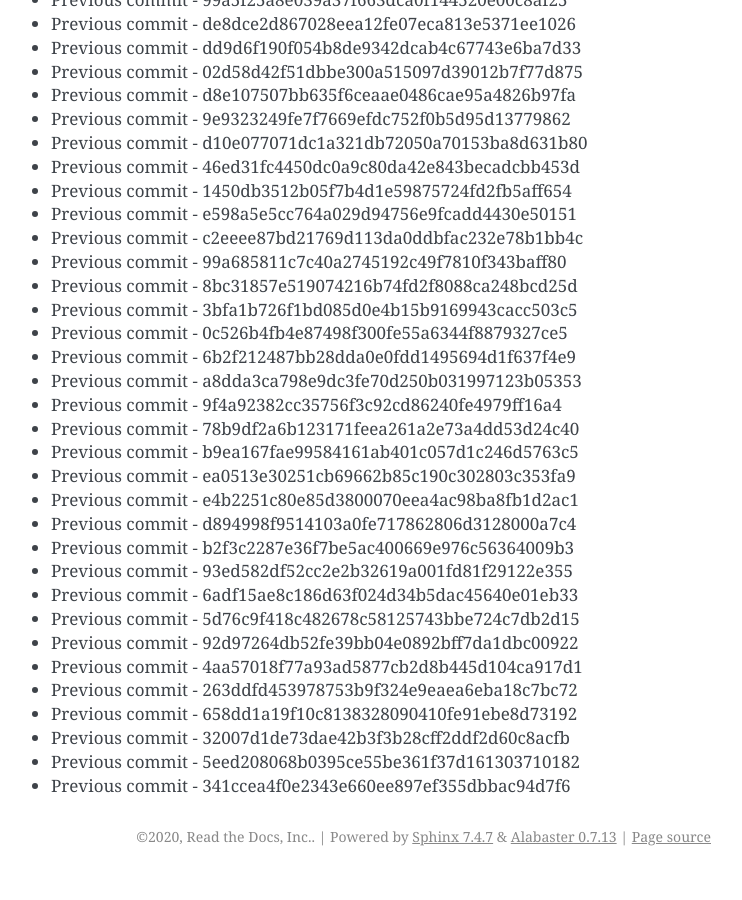
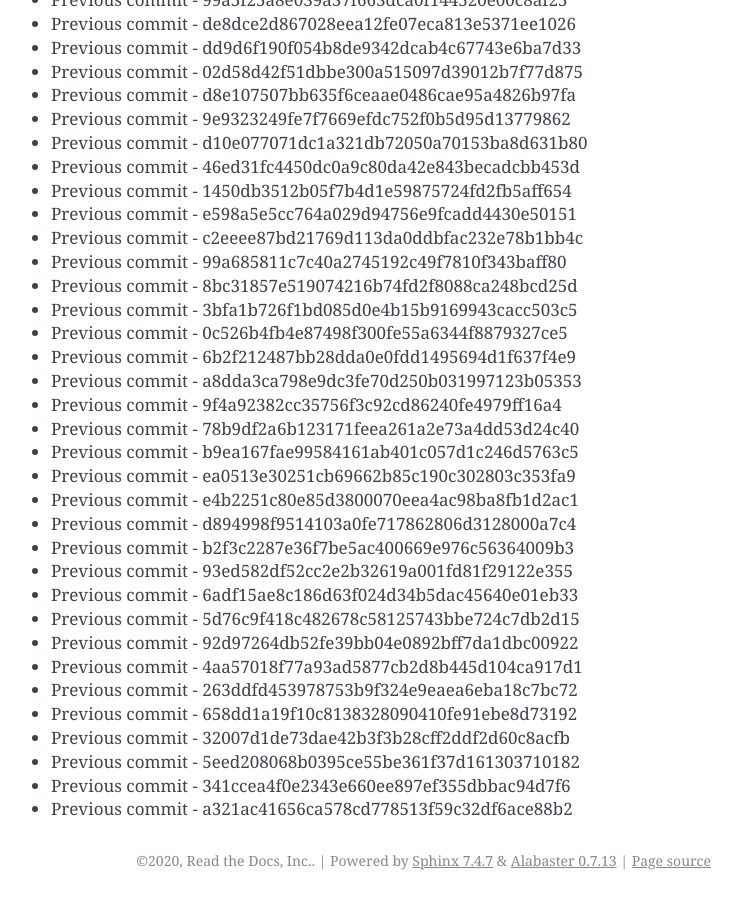
Before and after one commit to readthedocs/rtd-git-stresstest, a Sphinx documentation site: the page built from docs/updates.rst, in a window 1280 px wide and 900 px high, scrolled down 22834 px. Shown: the whole window, without its empty margins (399-1141 px from the left). Built offline with Sphinx 7.4.7, drawn with Linux system fonts in a browser that asks for light colours; before the commit the page ends 23710 px from its top, so only the background shows below that.

Commit message:
Generating commit from previous: a321ac41656ca578cd778513f59c32df6ace88b2

```diff
--- a/docs/updates.rst
+++ b/docs/updates.rst
@@ -991,3 +991,4 @@ It can be tested for any performance characteristics.
 * Previous commit - 32007d1de73dae42b3f3b28cff2ddf2d60c8acfb
 * Previous commit - 5eed208068b0395ce55be361f37d161303710182
 * Previous commit - 341ccea4f0e2343e660ee897ef355dbbac94d7f6
+* Previous commit - a321ac41656ca578cd778513f59c32df6ace88b2
```
